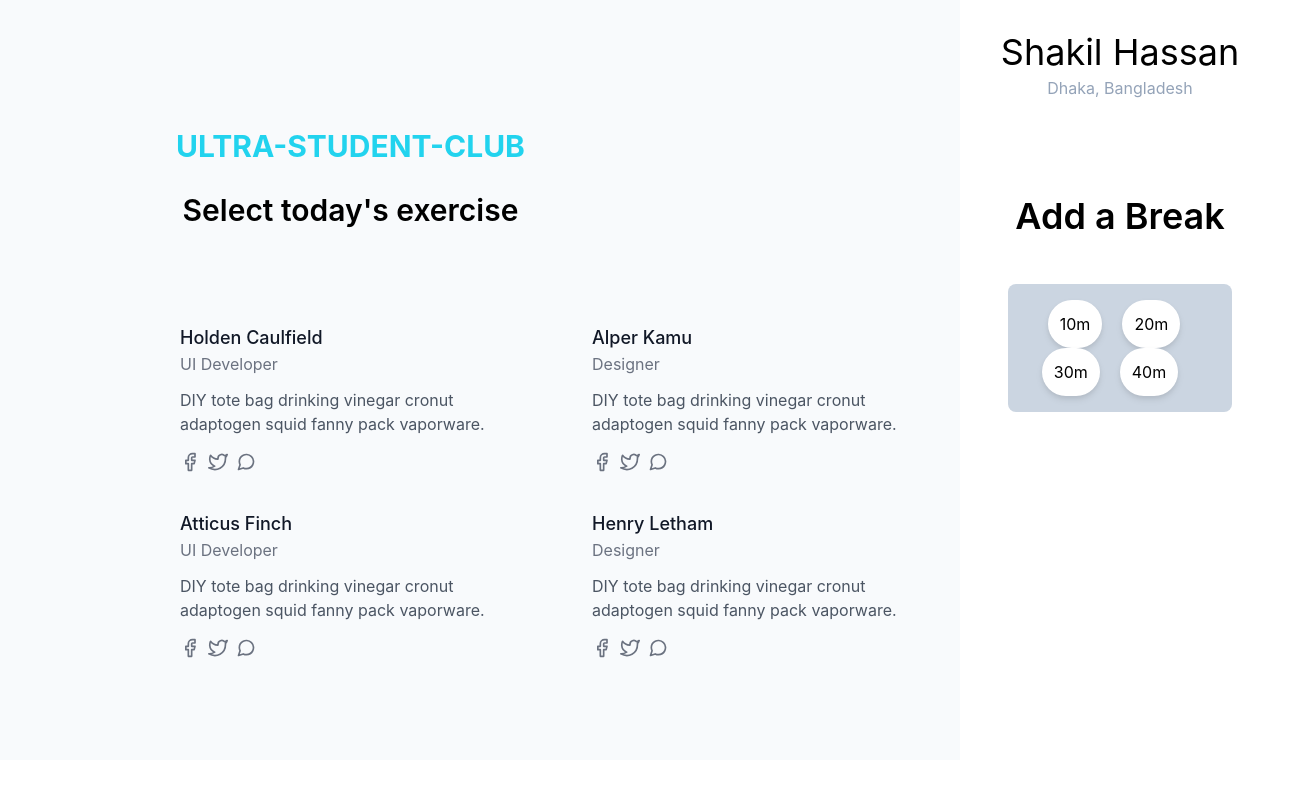
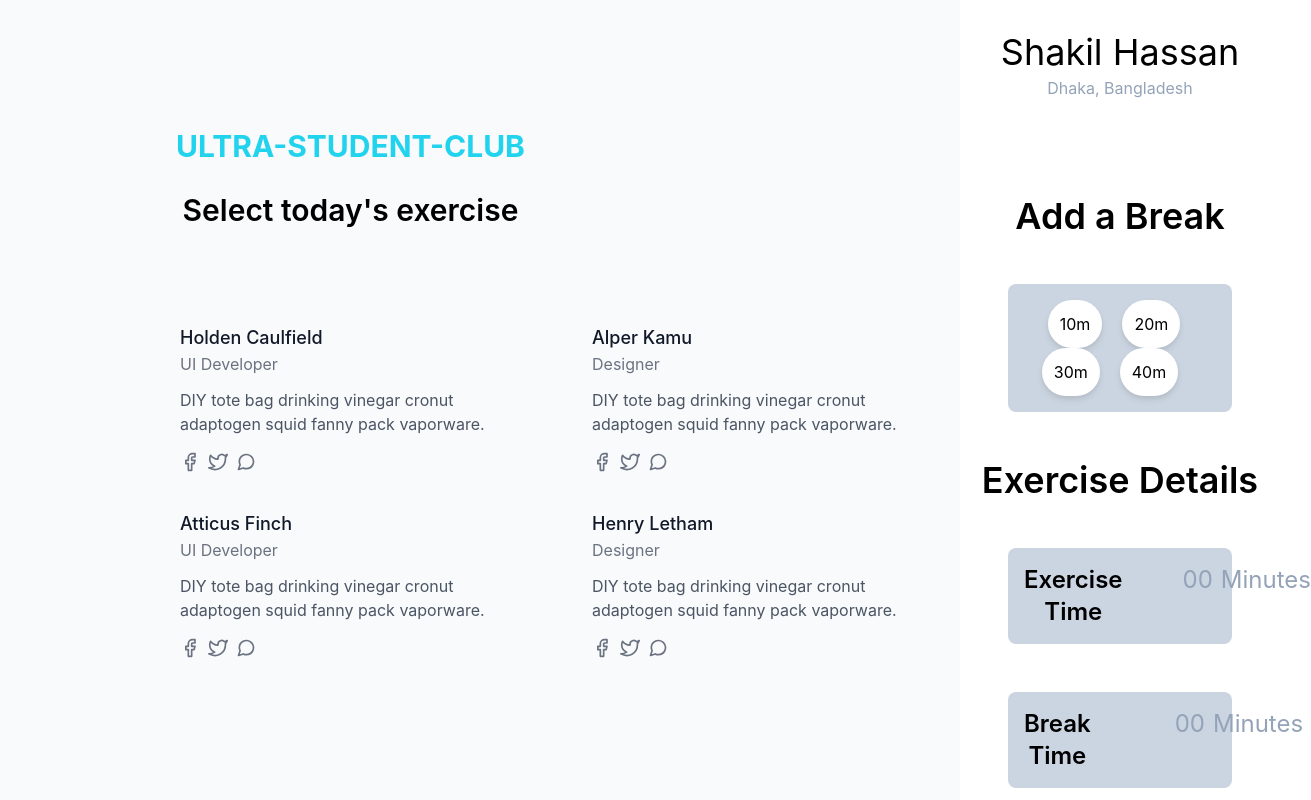
Before and after one commit to sinha45/exercise-app-web, a React (Create React App) app: page / in a window 1280 px wide. Shown: the top 800 px of the page, 1311 px wide, since content can reach past the window. Built offline with nearby package versions, Linux system fonts and the light colour scheme.

Commit message:
exercise section added

```diff
--- a/src/components/Information/Info.js
+++ b/src/components/Information/Info.js
@@ -17,7 +17,39 @@ const Info = () => {
 
 
             </div>
+            <div>
+                <h2 className='text-4xl font-semibold'>Exercise Details</h2>
+            </div>
+            <div className='text-2xl bg-slate-300 p-4 m-12 rounded-lg'>
 
+                <div className='flex flex-row gap-12'>
+                    <h3 className='font-semibold'>Exercise Time</h3>
+                    <h3 className='text-slate-400 ml-3'><span>00</span><span className='ml-2'>Minutes</span></h3>
+
+
+
+                </div>
+
+
+
+            </div>
+            <div className=' text-2xl bg-slate-300 p-4 m-12 rounded-lg'>
+
+                <div className='flex flex-row gap-12'>
+                    <h3 className='font-semibold'>Break Time</h3>
+                    <h3 className='text-slate-400 ml-9'><span>00</span><span className='ml-2'>Minutes</span></h3>
+
+
+
+                </div>
+
+
+
+            </div>
+
+
+
+            <button className='bg-indigo-500 rounded-lg p-5 mt-12'><h2 className='text-white text-2xl'>Activity Completed</h2></button>
 
 
         </div>
```
